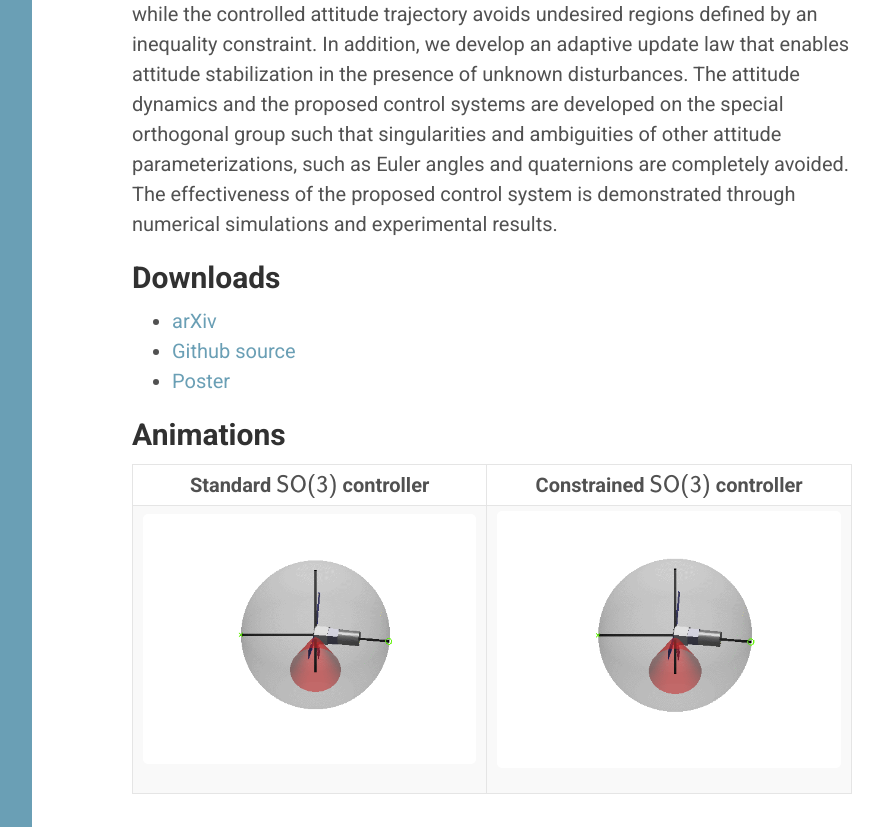
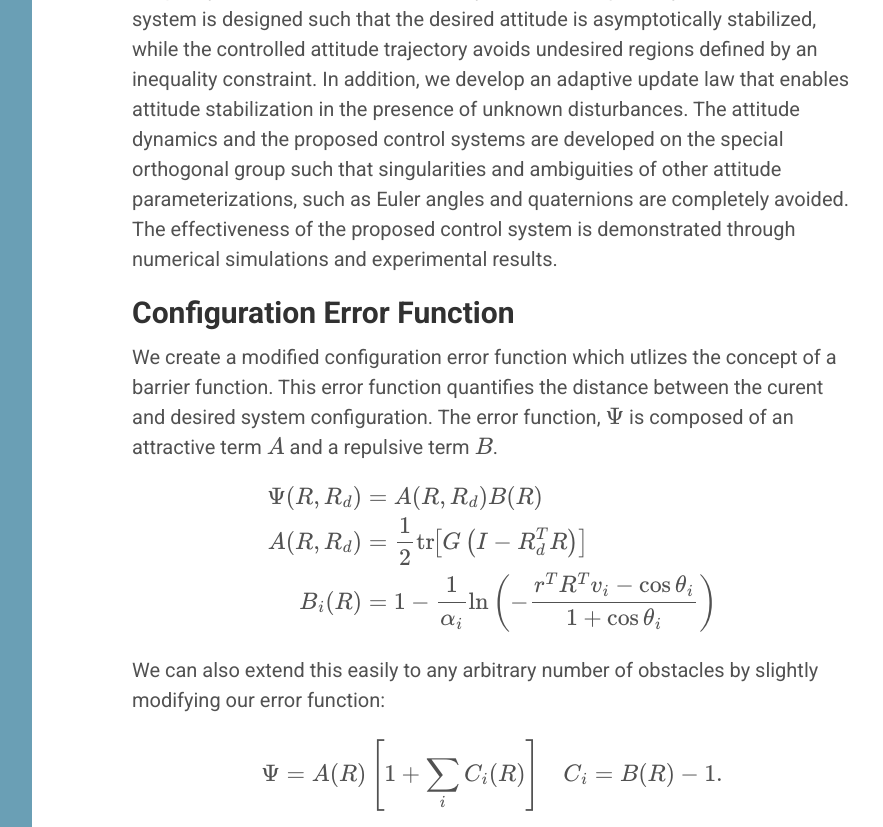
Before and after one commit to skulumani/skulumani.github.io, a Jekyll site: the page built from _posts/2015-10-09-2016ACC.md, in a window 1280 px wide and 1400 px high, scrolled down 419 px. Shown: the top 827 px of the window, without its empty margins (328-1211 px from the left). Built offline with Jekyll 4.4.1, drawn with Linux system fonts in a browser that asks for light colours; formulas are drawn with MathJax 3; some of the changed text lies outside the part shown.

Commit message:
Update ACC post with link to presentation and updated animations
also update the website update date

```diff
--- a/_config.yml
+++ b/_config.yml
@@ -22,7 +22,7 @@
 
 # Custom vars
 version:          0.1
-date:			  "2016-04-06"
+date:			  "2016-07-10"
 
 github:
   repo:           https://github.com/skulumani
--- a/_posts/2015-10-09-2016ACC.md
+++ b/_posts/2015-10-09-2016ACC.md
@@ -1,12 +1,17 @@
 ---
 layout: publication
 title: "Geometric Adaptive Control of Attitude Dynamics on SO(3) with State Inequality Constraints"
-date: 2015-10-11
+date: 2016-07-10
 excerpt: "Attitude control in the presence of state pointing constraints"
 categories: [research]
 file: http://arxiv.org/pdf/1602.04286v1.pdf
 mathjax: true
 ---
+$$
+\newcommand{\bracket}[1]{\left[ #1 \right]}
+\newcommand{\parenth}[1]{\left( #1 \right)}
+\newcommand{\tr}[1]{\mathrm{tr}\negthickspace\bracket{#1}}
+$$
 
 ## Abstract
 
@@ -25,24 +30,60 @@
 proposed control system is demonstrated through numerical
 simulations and experimental results.
 
+## Configuration Error Function
+
+We create a modified configuration error function which utlizes the concept of a barrier function.
+This error function quantifies the distance between the curent and desired system configuration.
+The error function, \\(\Psi\\) is composed of an attractive term \\( A \\) and a repulsive term \\(B\\).
+
+$$
+\begin{align}
+\Psi(R, R_d) &= A(R, R_d) B(R) \\
+A(R, R_d) &= \frac{1}{2} \tr{G \left( I - R_d^T R\right)} \\
+B_i(R) &= 1 - \frac{1}{\alpha_i} \ln \left( - \frac{ r^T R^T v_i - \cos \theta_i}{1 + \cos \theta_i}\right)
+\end{align}
+$$
+
+We can also extend this easily to any arbitrary number of obstacles by slightly modifying our error function:
+
+$$
+\begin{align}
+\Psi = A(R) \bracket{1 + \sum_i C_i(R)} \quad C_i = B(R) - 1 .
+\end{align}
+$$
+
+## Control Design
+
+Using [Lyapunov analysis](https://en.wikipedia.org/wiki/Lyapunov_stability) we can design a control input that will ensure that the zero equilibrium is Lyapunov stable.
+Applying the control input, \\( u \\), to the system ensures we can stabilize to the desired attitude while avoiding all obstacles.
+In addition, we incorporate an adaptive term to handle any uncertainties in the system model.
+
+$$
+\begin{align}
+u &= - k_R e_R - k_{\Omega} e_{\Omega} + \Omega \times J \Omega - W \bar{\Delta}, \\
+\dot{\bar{\Delta}} &= k_\Delta W^T \parenth{ e_\Omega + c e_R } .
+\end{align}
+$$
+
+
+Standard \\(\mathsf{SO(3)}\\) controller |  Constrained \\(\mathsf{SO(3)}\\) controller
+-------|-----------|
+![SC no avoidance]({{ site.url }}/assets/constrained_attitude_control/single_noavoid.gif) | ![SC avoidance]({{ site.url }}/assets/constrained_attitude_control/single_avoid.gif)
+
+Multiple Obstacles |
+-----------|
+![Multiple Obstacles]({{ site.url }}/assets/constrained_attitude_control/multiple_avoid.gif) |
+
+### Experimental result on a hexrotor UAV
+
+[![Experiment](http://img.youtube.com/vi/dsmAbwQram4/0.jpg)](http://www.youtube.com/watch?v=dsmAbwQram4)
 
 ## Downloads
 
 * [arXiv](http://arxiv.org/abs/1602.04286)
 * [Github source](https://github.com/skulumani/2016_acc_manuscript)
 * [Poster](https://github.com/skulumani/2016_RD_poster/blob/master/poster.pdf)
-
-## Animations
-
-Standard \\(\mathsf{SO(3)}\\) controller |  Constrained \\(\mathsf{SO(3)}\\) controller
--------|-----------|
-![SC no avoidance]({{ site.url }}/assets/constrained_attitude_control/sc_noavoid_dist.gif) | ![SC avoidance]({{ site.url }}/assets/constrained_attitude_control/sc_avoid_dist.gif)
-
-
-### Experimental result on a hexrotor UAV
-
-[![Experiment](http://img.youtube.com/vi/dsmAbwQram4/0.jpg)](http://www.youtube.com/watch?v=dsmAbwQram4)
-
+* [ACC Presentation](https://github.com/skulumani/2016-ACC-Presentation/blob/master/presentation.pdf)
 
 ## BibTeX citation
 
```
Also changed, not shown: 3 other files.
